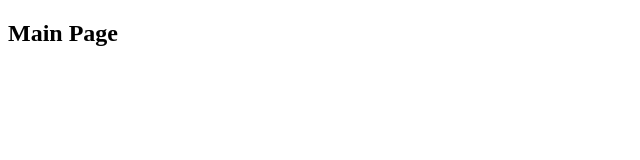
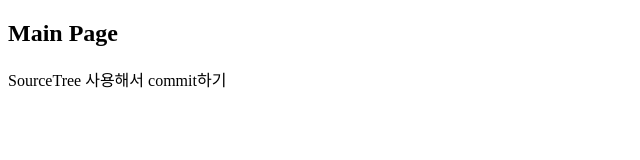
Before and after one commit to kang2367/MyApp, a plain HTML site: page index.html in a window 1280 px wide. Shown: the whole page, without its empty margins (0-640 px from the left). Drawn offline with Linux system fonts and the light colour scheme.

Commit message:
index 수정

```diff
--- a/index.html
+++ b/index.html
@@ -8,5 +8,6 @@
 </head>
 <body>
     <h2>Main Page</h2>
+    <div>SourceTree 사용해서 commit하기</div>
 </body>
 </html>
```
